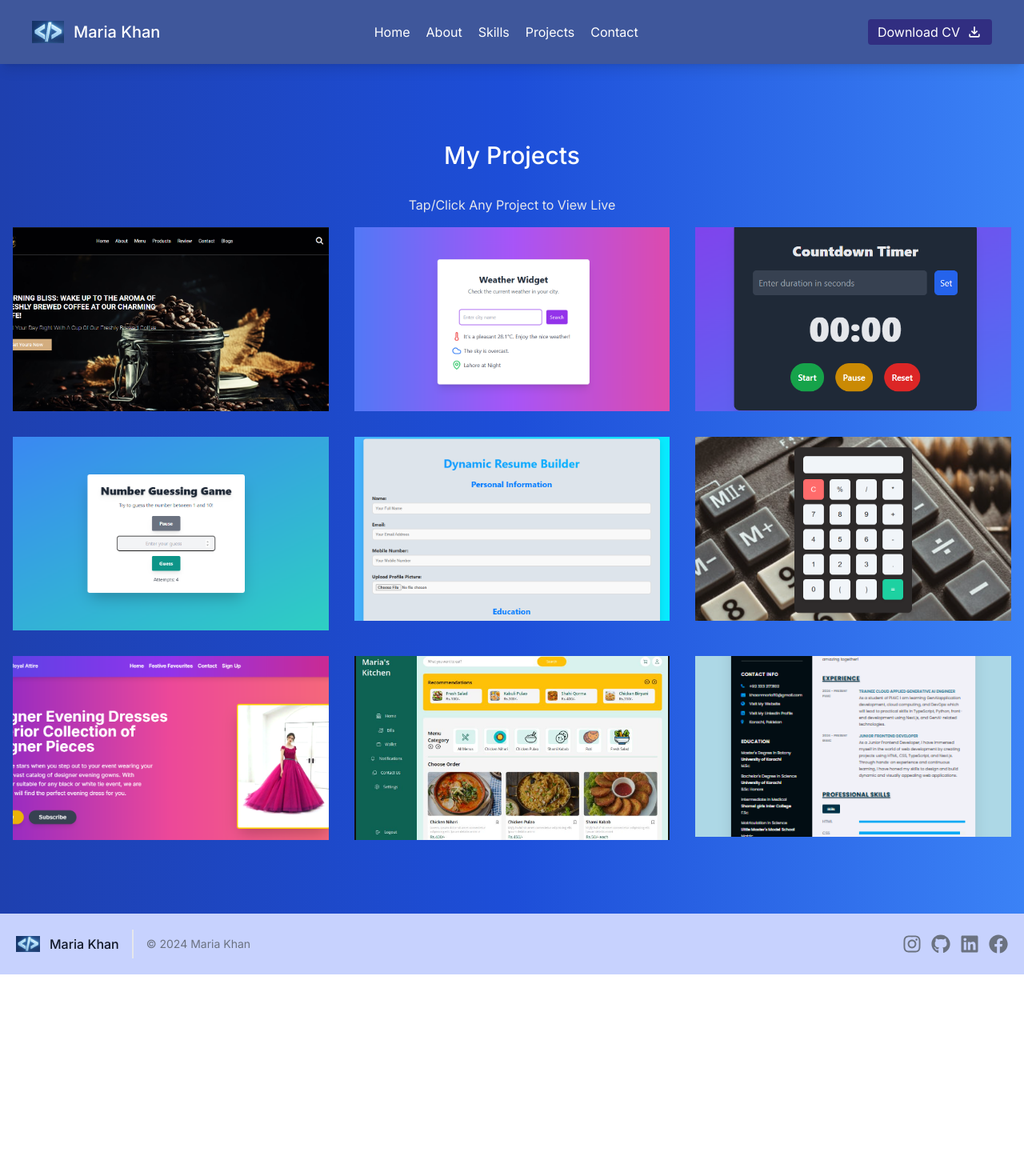
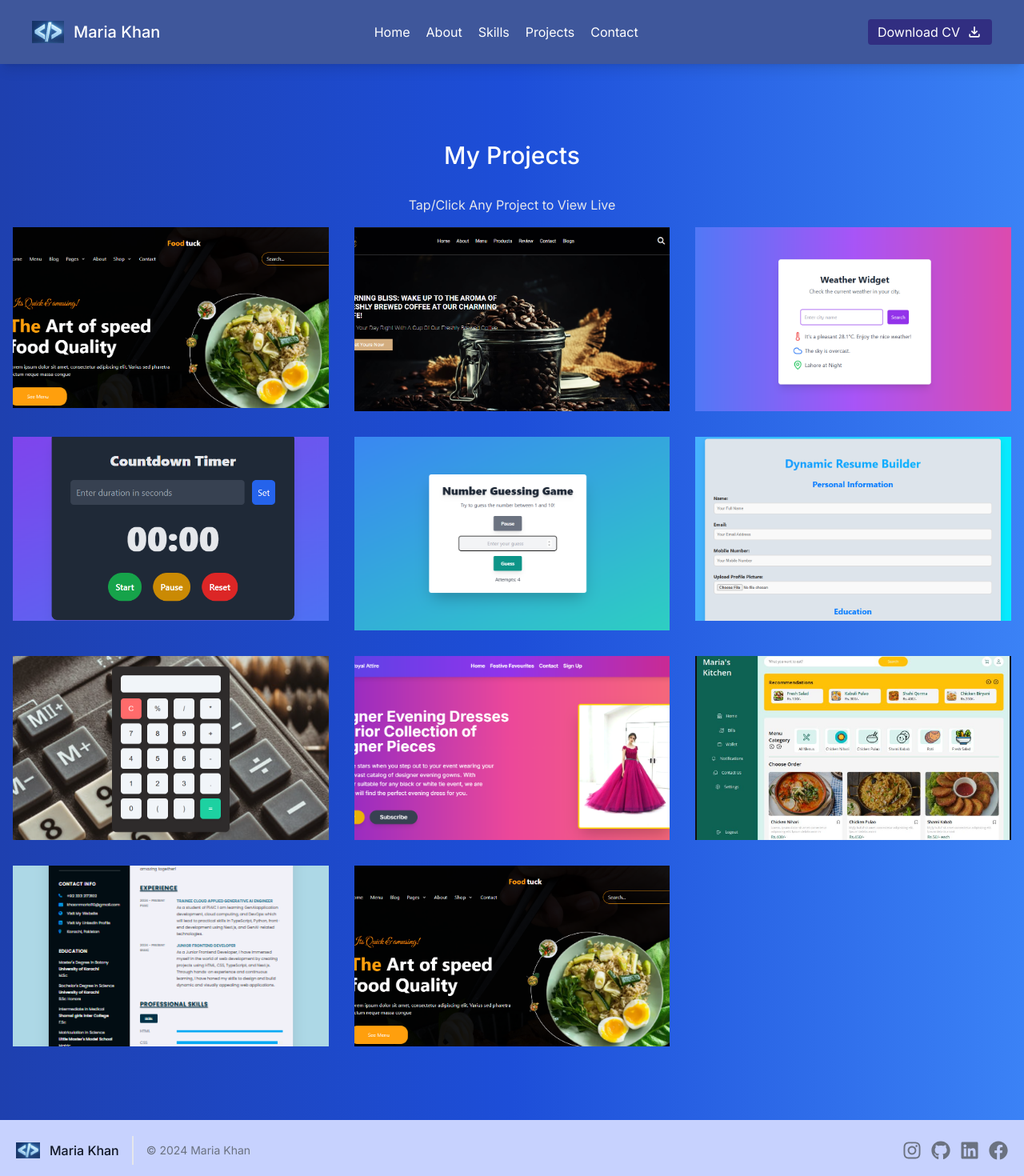
Before and after one commit to MariaKhan10/Next.js-Multipage-Portfolio-TailwindCSS, a Next.js app: page /projects in a window 1280 px wide. Shown: the top 1470 px of the page at 80% size. Before the commit the page ends 1218 px from the top, so only its background shows below. Built offline with nearby package versions, Linux system fonts and the light colour scheme.

Commit message:
first commit

```diff
--- a/src/app/hero/page.tsx
+++ b/src/app/hero/page.tsx
@@ -24,7 +24,7 @@
               />
             </h1>
             <div className="w-[400px] h-[2px] bg-blue-700"></div>
-            <p className="mb-8 leading-relaxed text-white">
+            <p className="mb-8 mt-2 leading-relaxed text-white">
               Passionate and detail-oriented Frontend Developer with a strong
               background in HTML, CSS, TypeScript/JavaScript and Next.js. Skilled at
               transforming design concepts into engaging and user-friendly
--- a/src/app/projects/page.tsx
+++ b/src/app/projects/page.tsx
@@ -16,6 +16,35 @@
             Tap/Click Any Project to View Live
           </div>
           <div className="flex flex-wrap -m-5 -mt-[5rem]">
+              {/* { Project 1 } */}
+              <div className="lg:w-1/3 sm:w-1/2 p-4 cursor-pointer">
+              <div className="flex relative">
+                <Image
+                  alt="gallery"
+                  className="absolute inset-0 w-full h-full object-cover object-center"
+                  src={require("../../../public/pictures/foodtuck.png")}
+                />
+                <div className="px-8 py-6 relative z-10 w-full border-4 border-gray-200 bg-white opacity-0 hover:opacity-100">
+                  <h2 className="tracking-widest text-sm title-font font-medium text-blue-500 mb-1">
+                    Hackathon Market Place Food Website
+                  </h2>
+                  <h1 className="title-font text-lg font-medium text-gray-900 mb-3">
+                    A Restaurant Based Food Delivery Website built with Next.js and Sanity.
+                  </h1>
+                  <p className="leading-relaxed line-clamp-2 text-gray-700">
+                    This is the Project I have made during Hackathon Challenge in Governor House.
+                  </p>
+                  <Link
+                    target="_blank"
+                    href={"https://ui-ux-hackathon-q2.vercel.app/"}
+                  >
+                    <p className="leading-relaxed text-blue-500 font-bold hover:underline">
+                      View Live
+                    </p>
+                  </Link>
+                </div>
+              </div>
+            </div>
             {/* { Project 1 } */}
             <div className="lg:w-1/3 sm:w-1/2 p-4 cursor-pointer">
               <div className="flex relative">
@@ -297,6 +326,38 @@
                 </div>
               </div>
             </div>
+
+            {/* { Project 1 } */}
+            <div className="lg:w-1/3 sm:w-1/2 p-4 cursor-pointer">
+              <div className="flex relative">
+                <Image
+                  alt="gallery"
+                  className="absolute inset-0 w-full h-full object-cover object-center"
+                  src={require("../../../public/pictures/foodtuck.png")}
+                />
+                <div className="px-8 py-6 relative z-10 w-full border-4 border-gray-200 bg-white opacity-0 hover:opacity-100">
+                  <h2 className="tracking-widest text-sm title-font font-medium text-blue-500 mb-1">
+                    Hackathon Market Place Food Website
+                  </h2>
+                  <h1 className="title-font text-lg font-medium text-gray-900 mb-3">
+                    A Restaurant Based Food Delivery Website built with Next.js and Sanity.
+                  </h1>
+                  <p className="leading-relaxed line-clamp-2 text-gray-700">
+                    This is the Project I have made during Hackathon Challenge in Governor House.
+                  </p>
+                  <Link
+                    target="_blank"
+                    href={"https://ui-ux-hackathon-q2.vercel.app/"}
+                  >
+                    <p className="leading-relaxed text-blue-500 font-bold hover:underline">
+                      View Live
+                    </p>
+                  </Link>
+                </div>
+              </div>
+            </div>
+
+
           </div>
         </div>
       </section>
```
Also changed, not shown: public/pictures/foodtuck.png (added), 1 other file (tests, documents, lock files or other folders).
